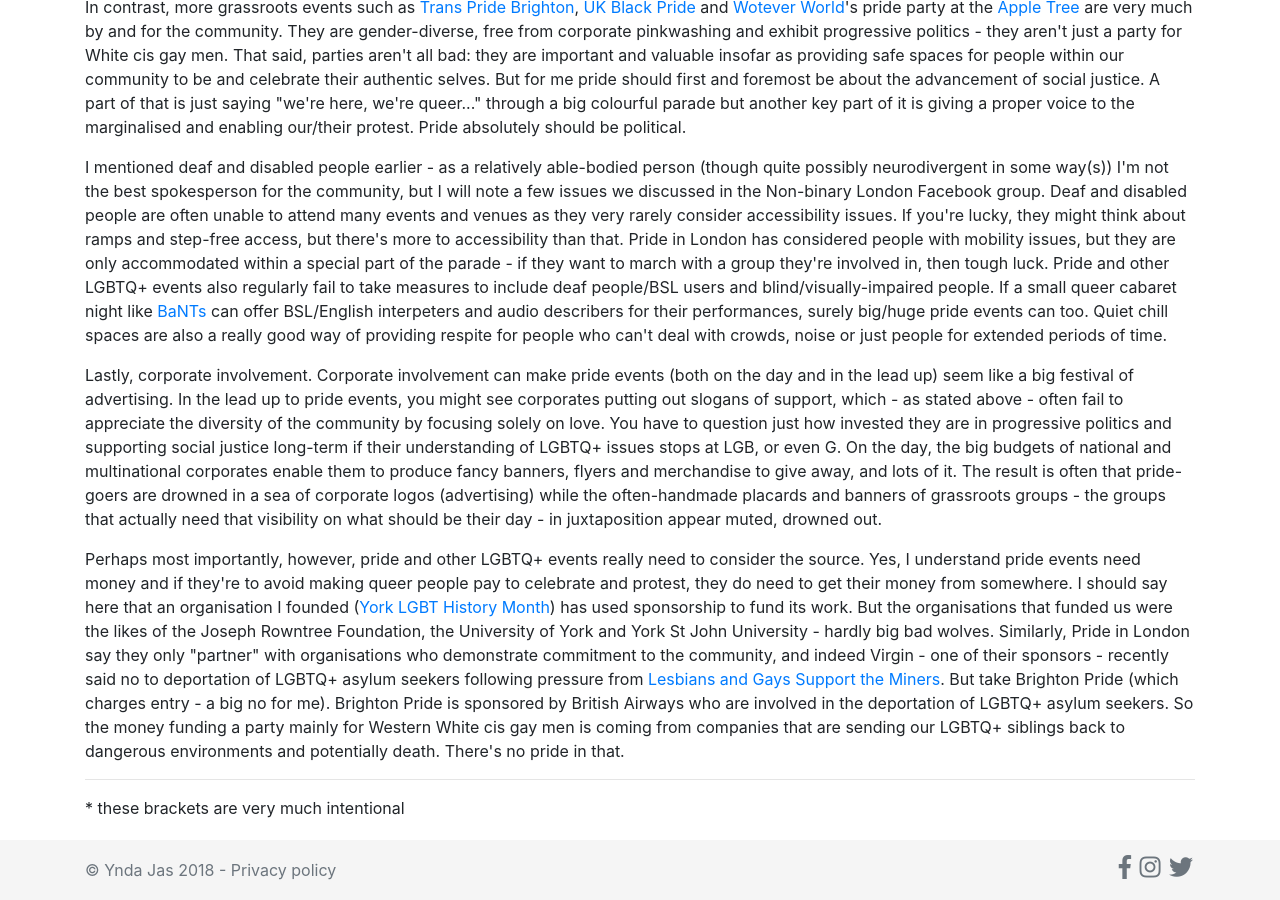
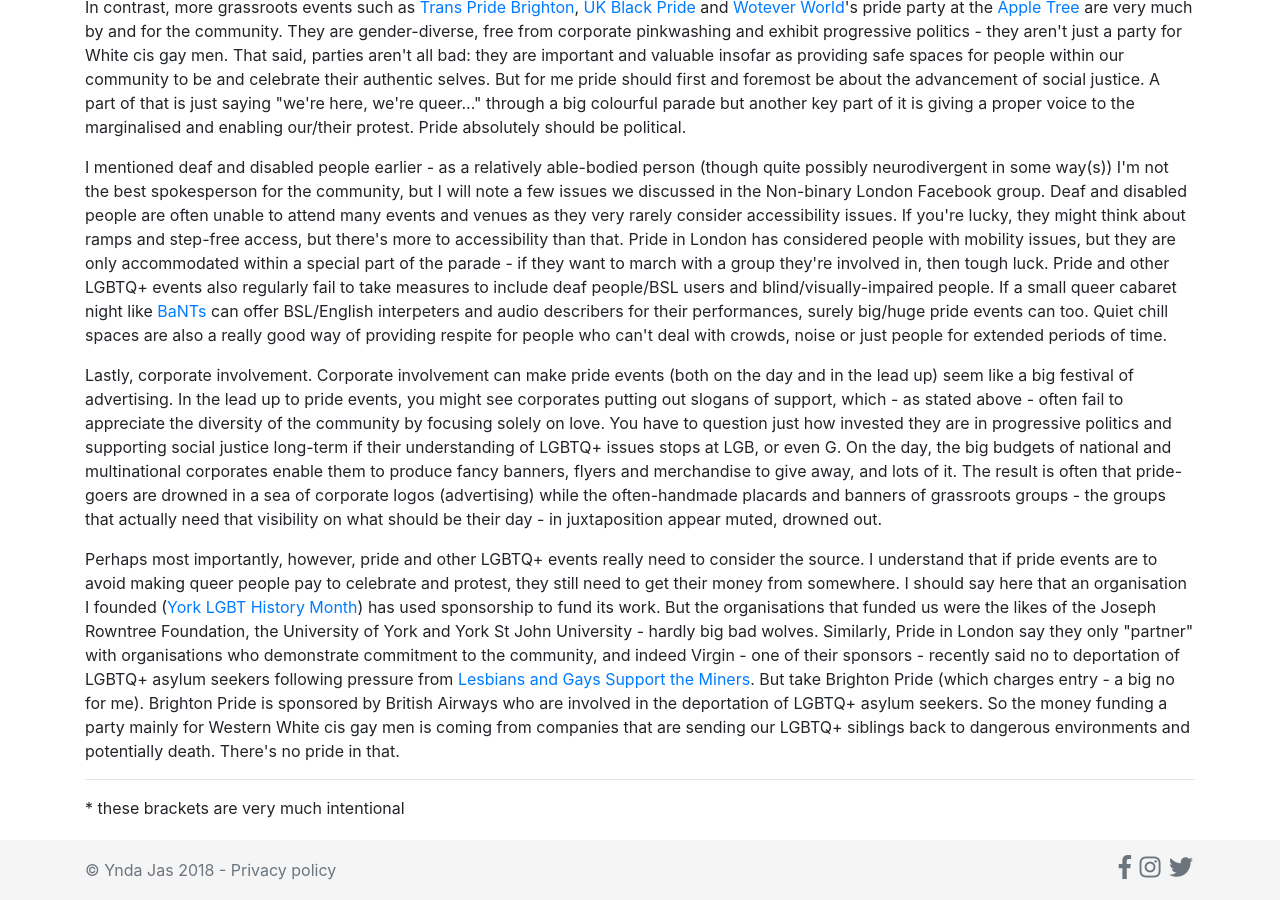
Before and after one commit to yndajas/yndajas.co, a Jekyll site: the page built from _posts/2018-07-07-whats-wrong-with-mainstream-pride-events.html, in a window 1280 px wide and 900 px high, scrolled down 1068 px. Built offline with Jekyll 4.4.1, drawn with Linux system fonts in a browser that asks for light colours; nearby versions of some CDN libraries.

Commit message:
Simplified messy sentence

```diff
--- a/_posts/2018-07-07-whats-wrong-with-mainstream-pride-events.html
+++ b/_posts/2018-07-07-whats-wrong-with-mainstream-pride-events.html
@@ -19,7 +19,7 @@ layout: post
 
 <p>Lastly, corporate involvement. Corporate involvement can make pride events (both on the day and in the lead up) seem like a big festival of advertising. In the lead up to pride events, you might see corporates putting out slogans of support, which - as stated above - often fail to appreciate the diversity of the community by focusing solely on love. You have to question just how invested they are in progressive politics and supporting social justice long-term if their understanding of LGBTQ+ issues stops at LGB, or even G. On the day, the big budgets of national and multinational corporates enable them to produce fancy banners, flyers and merchandise to give away, and lots of it. The result is often that pride-goers are drowned in a sea of corporate logos (advertising) while the often-handmade placards and banners of grassroots groups - the groups that actually need that visibility on what should be their day - in juxtaposition appear muted, drowned out.</p>
 
-<p>Perhaps most importantly, however, pride and other LGBTQ+ events really need to consider the source. Yes, I understand pride events need money and if they're to avoid making queer people pay to celebrate and protest, they do need to get their money from somewhere. I should say here that an organisation I founded (<a href="http://yorklgbthistory.org.uk" target="_blank">York LGBT History Month</a>) has used sponsorship to fund its work. But the organisations that funded us were the likes of the Joseph Rowntree Foundation, the University of York and York St John University - hardly big bad wolves. Similarly, Pride in London say they only "partner" with organisations who demonstrate commitment to the community, and indeed Virgin - one of their sponsors - recently said no to deportation of LGBTQ+ asylum seekers following pressure from <a href="https://twitter.com/lgsmigrants" target="_blank">Lesbians and Gays Support the Miners</a>. But take Brighton Pride (which charges entry - a big no for me). Brighton Pride is sponsored by British Airways who are involved in the deportation of LGBTQ+ asylum seekers. So the money funding a party mainly for Western White cis gay men is coming from companies that are sending our LGBTQ+ siblings back to dangerous environments and potentially death. There's no pride in that.</p>
+<p>Perhaps most importantly, however, pride and other LGBTQ+ events really need to consider the source. I understand that if pride events are to avoid making queer people pay to celebrate and protest, they still need to get their money from somewhere. I should say here that an organisation I founded (<a href="http://yorklgbthistory.org.uk" target="_blank">York LGBT History Month</a>) has used sponsorship to fund its work. But the organisations that funded us were the likes of the Joseph Rowntree Foundation, the University of York and York St John University - hardly big bad wolves. Similarly, Pride in London say they only "partner" with organisations who demonstrate commitment to the community, and indeed Virgin - one of their sponsors - recently said no to deportation of LGBTQ+ asylum seekers following pressure from <a href="https://twitter.com/lgsmigrants" target="_blank">Lesbians and Gays Support the Miners</a>. But take Brighton Pride (which charges entry - a big no for me). Brighton Pride is sponsored by British Airways who are involved in the deportation of LGBTQ+ asylum seekers. So the money funding a party mainly for Western White cis gay men is coming from companies that are sending our LGBTQ+ siblings back to dangerous environments and potentially death. There's no pride in that.</p>
 
 <hr>
 
```
